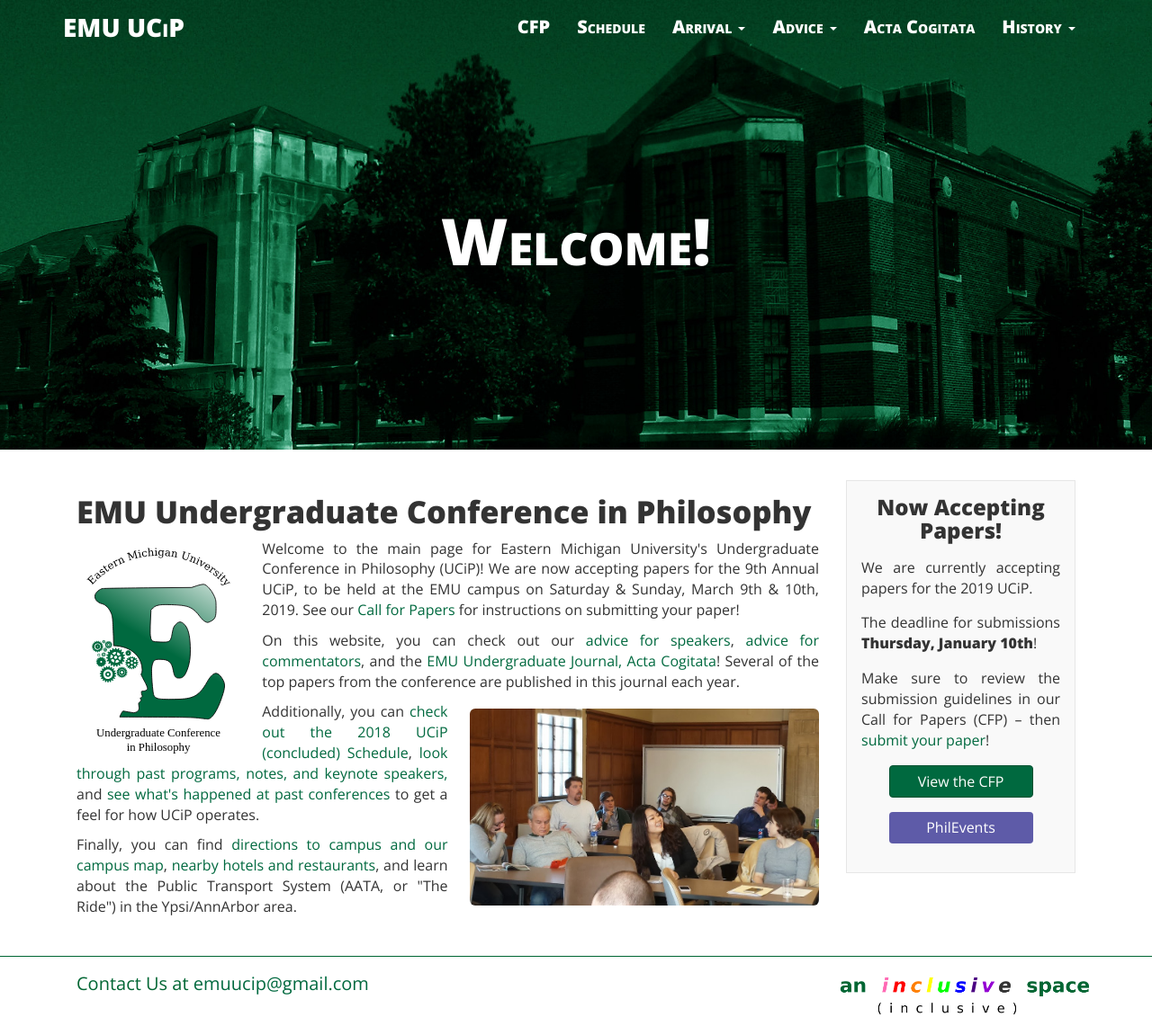
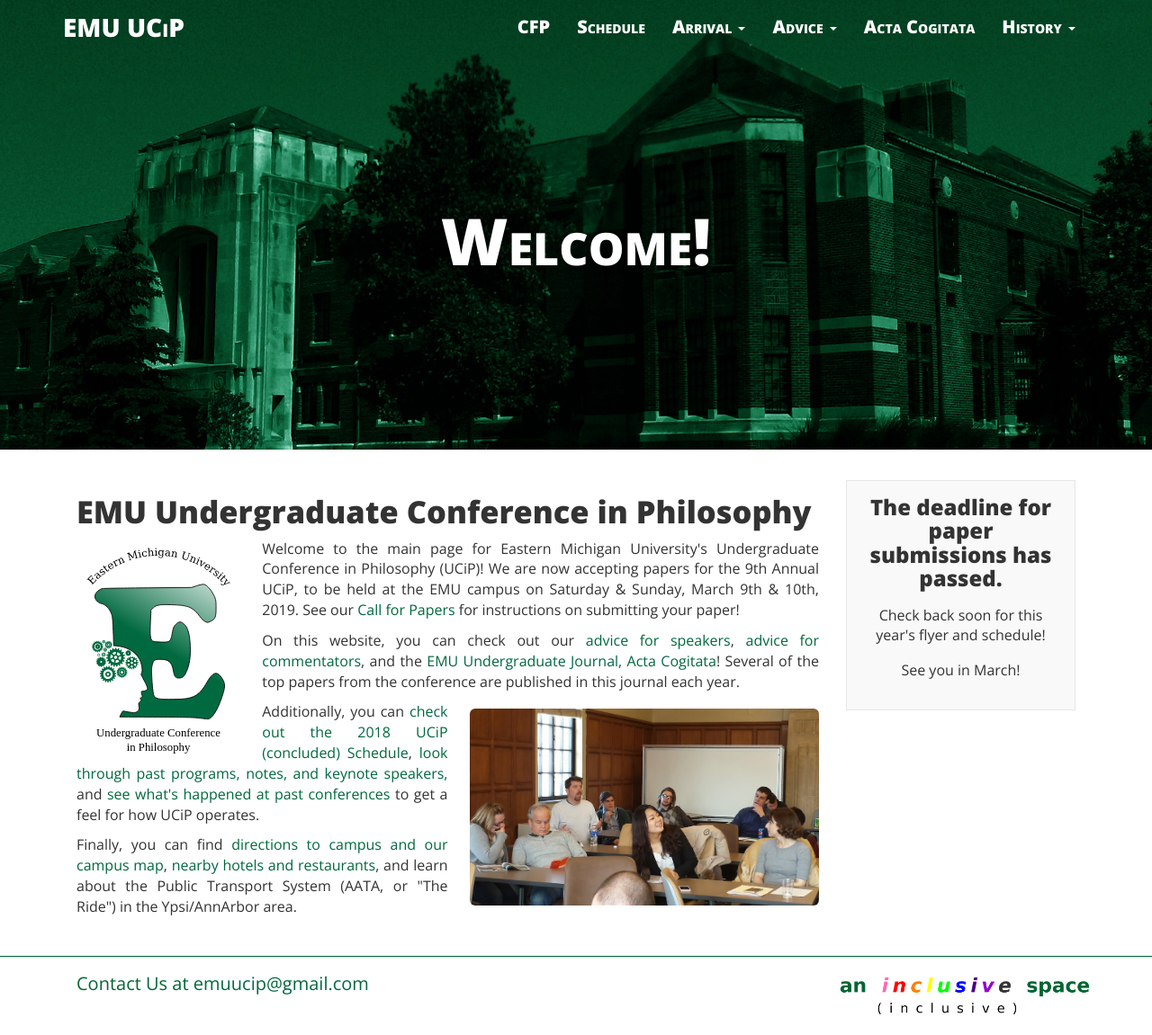
Before and after one commit to ucip/ucip.github.io, a Jekyll site: the page built from index.html, in a window 1280 px wide. Shown: the whole page at 90% size. Built offline with Jekyll 4.4.1, drawn with Linux system fonts in a browser that asks for light colours; nearby versions of some CDN libraries.

Commit message:
Changing box to the schedule coming soon message

```diff
--- a/_includes/box.html
+++ b/_includes/box.html
@@ -1,9 +1,9 @@
-<!-- CALL FOR PAPERS MESSAGE -->
+<!-- CALL FOR PAPERS MESSAGE
 <div class="col-sm-3 col-xs-12 hidden-print">
   <div class="post-list-box announcement">
     <h3 class="text-center post-list-header">Now Accepting Papers!</h3>
     <p class="text-justify announcement-text">We are currently accepting papers for the 2019 UCiP.</p>
-    <p class="text-justify announcement-text">The deadline for submissions <strong>Thursday, January 10th</strong>!</p>
+    <p class="text-justify announcement-text">The deadline for submissions <strong>[DATE]</strong>!</p>
     <p class="text-justify announcement-text">Make sure to review the submission guidelines in our Call for Papers (CFP) &ndash; then <a href="https://goo.gl/forms/xQAMbifOKAlYHveA3">submit your paper</a>!</p>
     <div class="text-center">
       <a class="btn btn-primary cfp" href="{{ site.baseurl }}/cfp/" role="button">View the CFP</a>
@@ -20,7 +21,6 @@
     <p class="text-center announcement-text">See you in March!</p>
   </div>
 </div>
--->
 
 <!-- FLYER MESSAGE
 <div class="col-sm-3 col-xs-12 hidden-print">
```
Also changed, not shown: other parts of _includes/box.html (+2 -1 lines).
